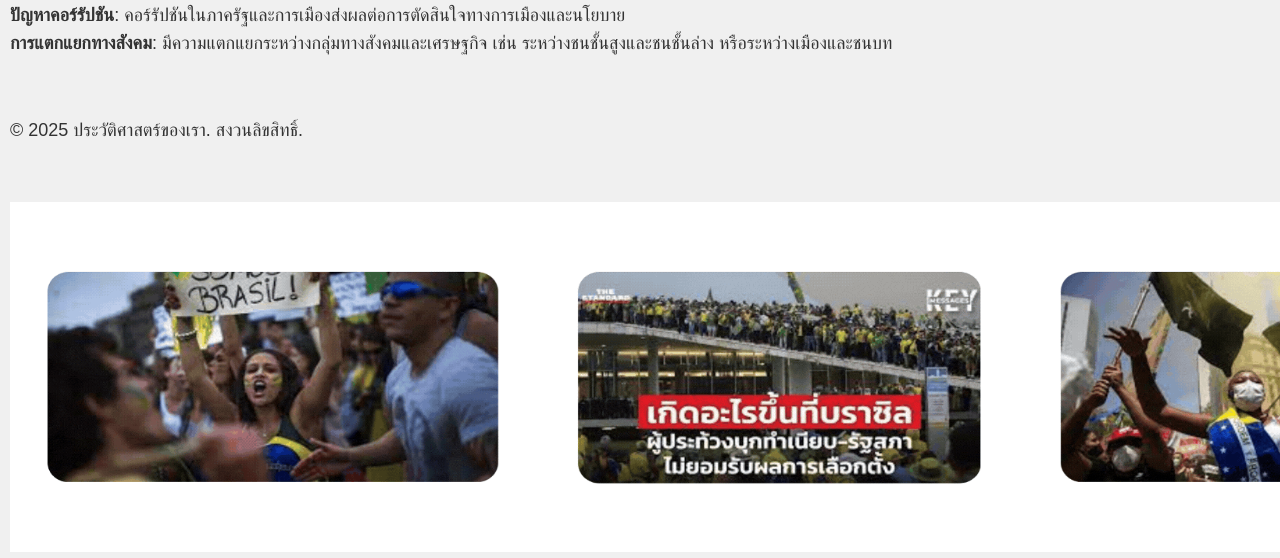
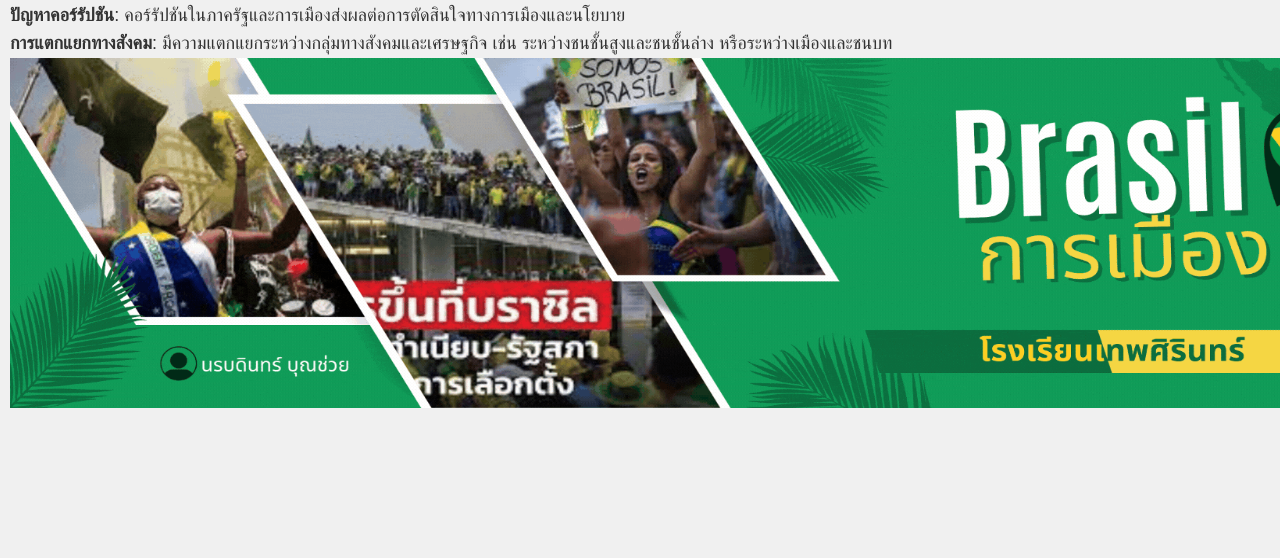
Before and after one commit to momomiki17/brasil.com, a plain HTML site: page Politics.html in a window 1280 px wide. Shown: the part 1674-2232 px from the top of the page. After the commit the page ends 2091 px from the top, so only its background shows below. Drawn offline with Linux system fonts and the light colour scheme.

Commit message:
Update Politics.html

```diff
--- a/Politics.html
+++ b/Politics.html
@@ -67,9 +67,6 @@
     </main>
 
     <!-- Footer Section -->
-    <footer>
-        <br><br><p>&copy; 2025 ประวัติศาสตร์ของเรา. สงวนลิขสิทธิ์.</p><br><br>
-    </footer>
-    <img src="https://github.com/momomiki17/brasil.com/blob/main/images/images/images.17.gif?raw=true" width="1500" height="350">
+    <img src="https://github.com/momomiki17/brasil.com/blob/main/images/images/images.28.gif?raw=true" width="1500" height="350">
 </body>
 </html>
```
